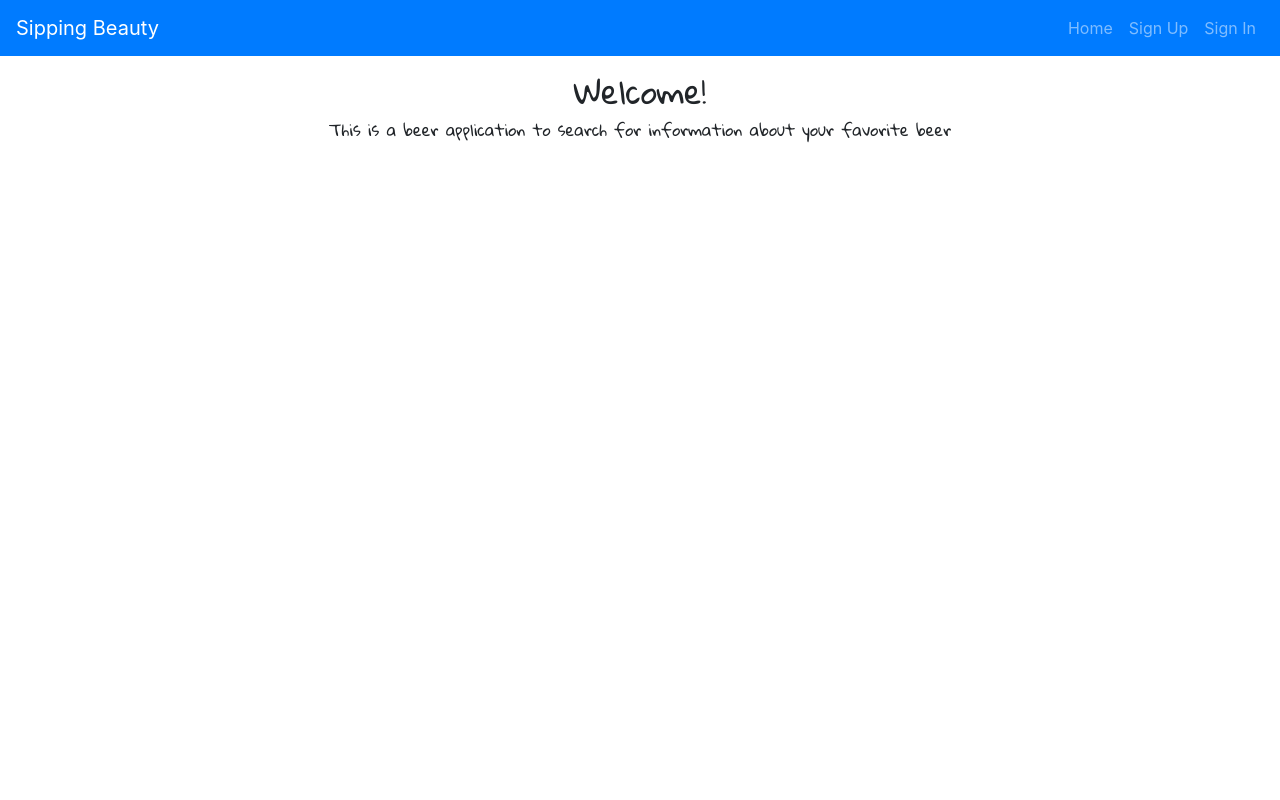
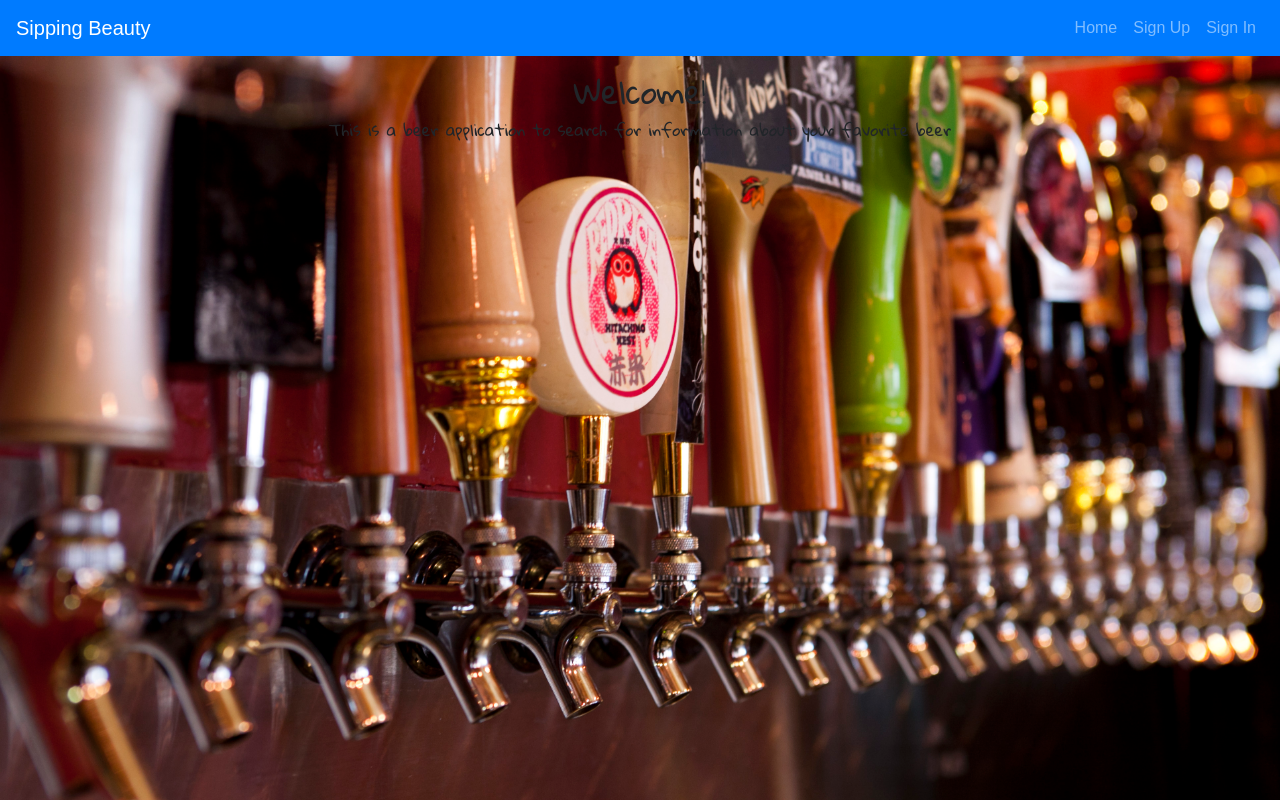
Before and after one commit to simonchen92/Sipping-Beauty-FrontEnd, a React app: page / in a window 1280 px wide. Built offline with nearby package versions, Linux system fonts and the light colour scheme.

Commit message:
Added background image

```diff
--- a/src/index.scss
+++ b/src/index.scss
@@ -1 +1,9 @@
 @import '~bootstrap/scss/bootstrap';
+
+body {
+    font-family: sans-serif;
+    margin: 0;
+    padding: 0;
+    background: url(../src/img/Beer-Tap.jpg) no-repeat center center fixed;
+    background-size: cover;
+}
```
